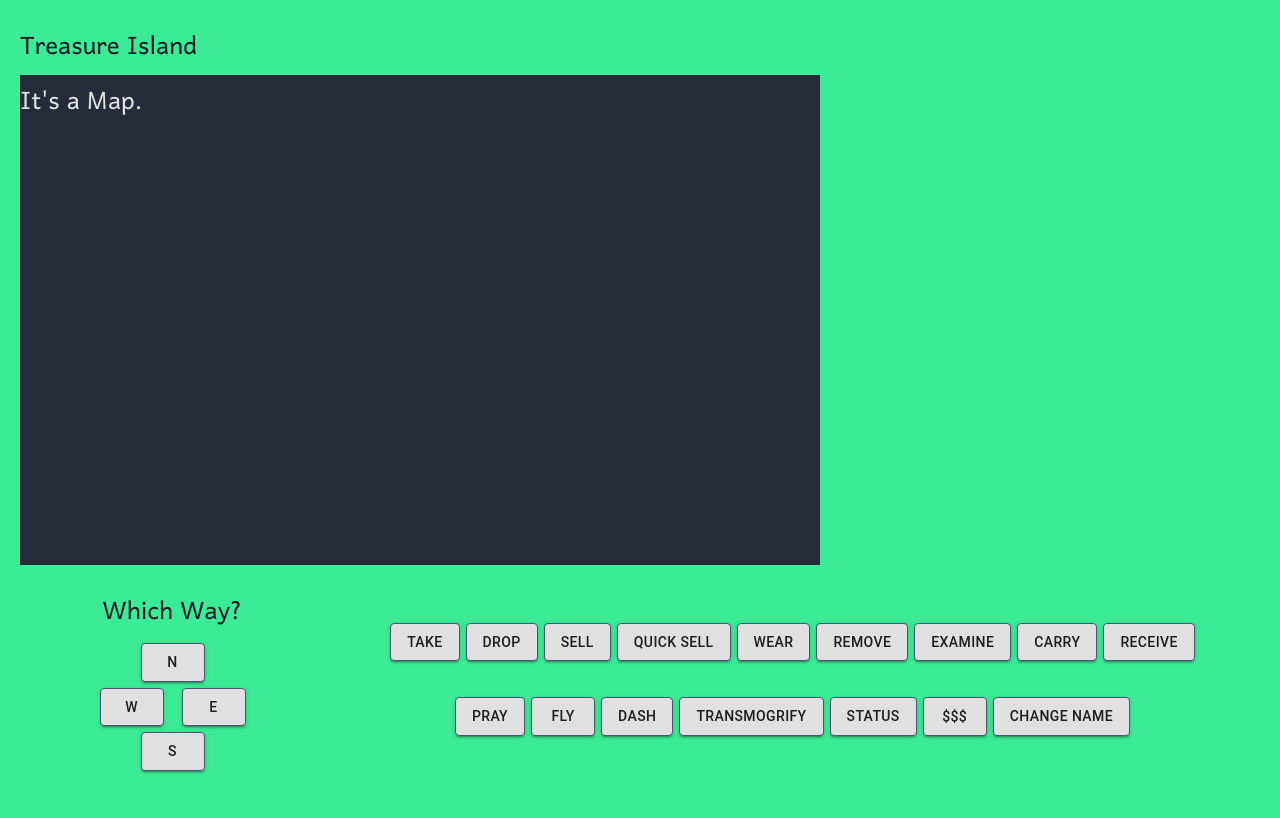
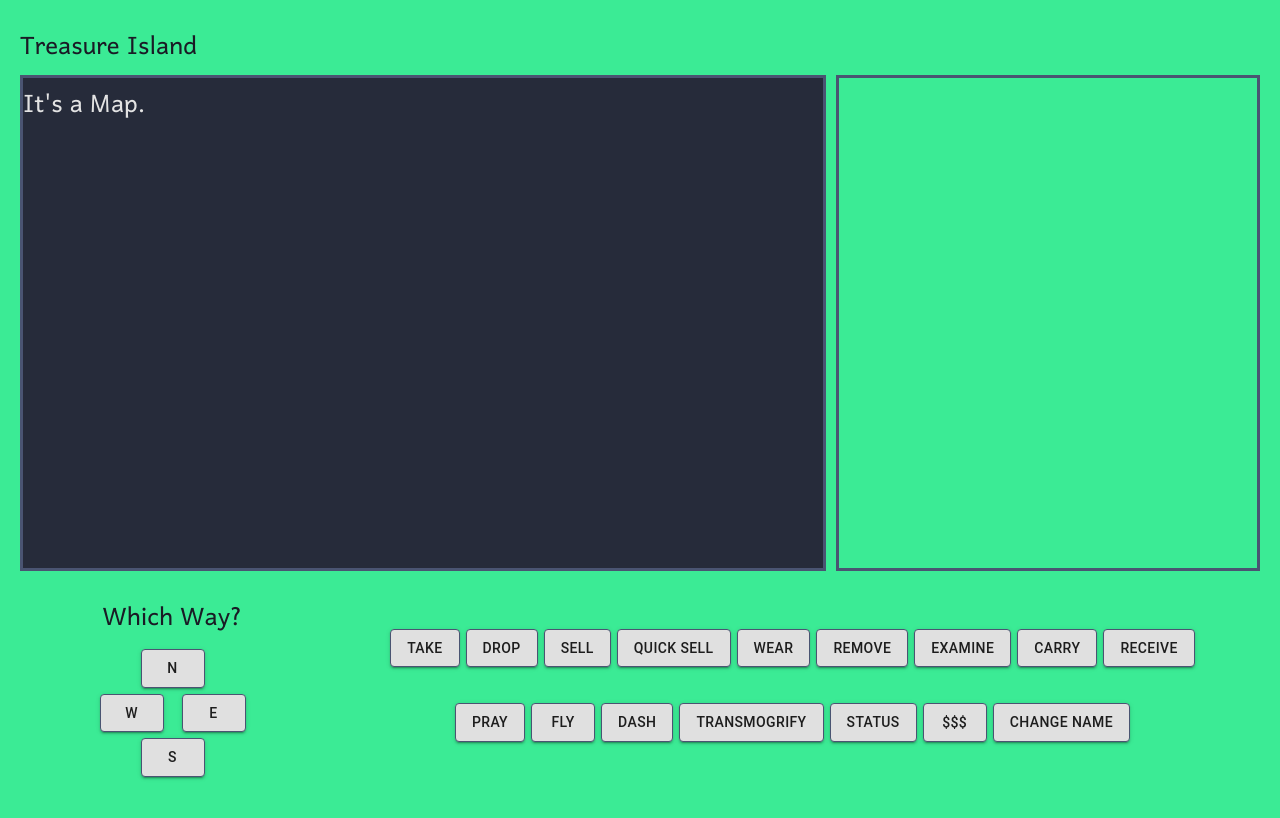
Before and after one commit to island-hunt/island-frontend, a React (Create React App) app: page / in a window 1280 px wide. Built offline with nearby package versions, Linux system fonts and the light colour scheme; no server answers.

Commit message:
Update main.scss

```diff
--- a/src/style/main.scss
+++ b/src/style/main.scss
@@ -14,7 +14,14 @@
         display: flex;
         justify-content: space-between;
 
-
+        .map-wrapper {
+            border: 3px solid $treasureGray;
+        }
+        .message-wrapper {
+            margin-left: 10px;
+            width: 100%;
+            border: 3px solid $treasureGray;
+        }
 
     }
     .bottom-wrap {
```
